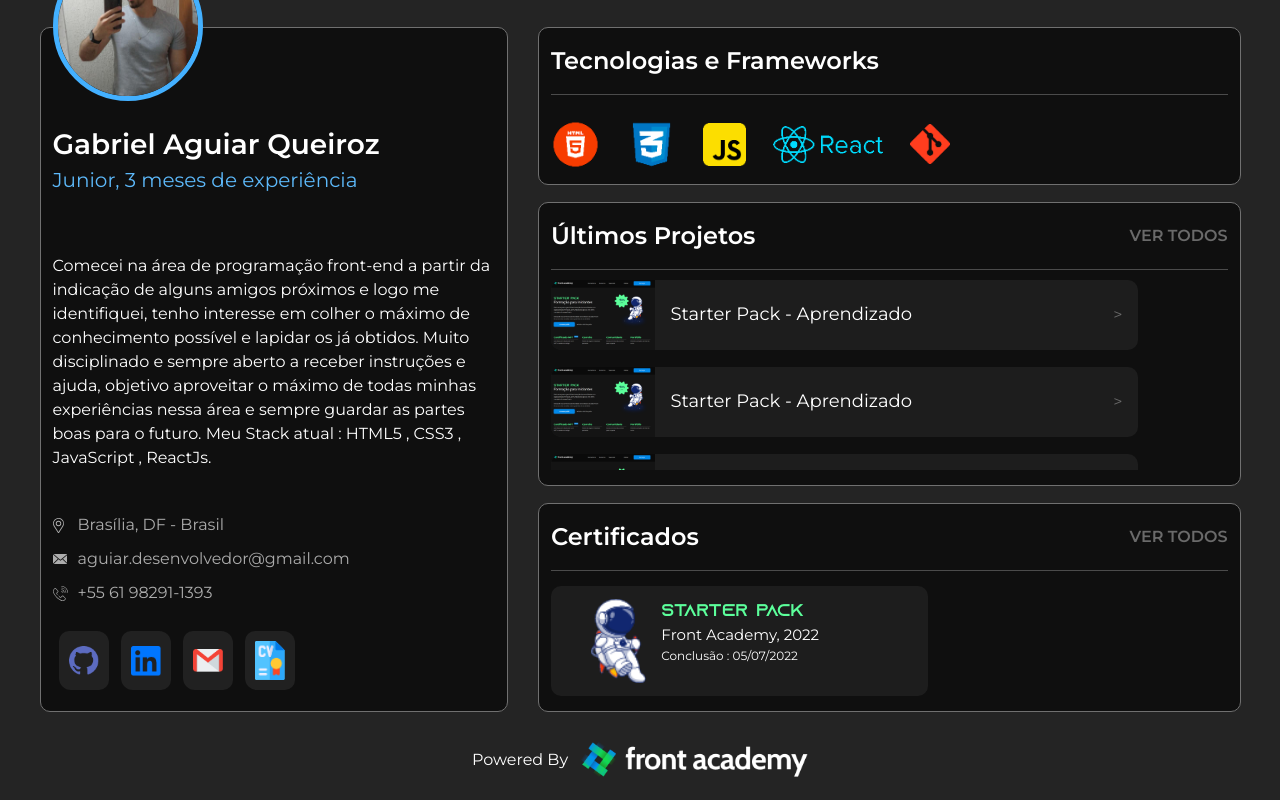
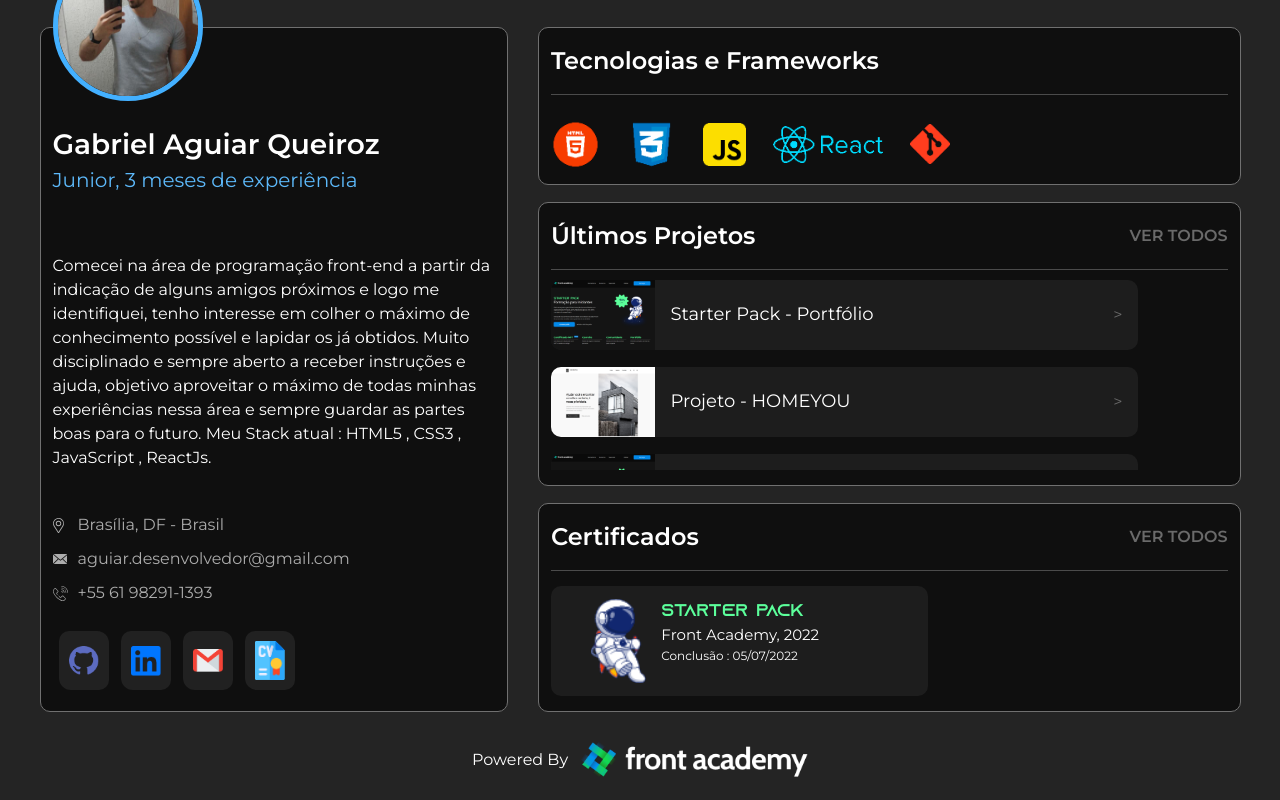
Before and after one commit to Bielzera28/StarterPack, a React (Create React App) app: page / in a window 1280 px wide. Built offline with nearby package versions, Linux system fonts and the light colour scheme; a web font is replaced by a local one.

Commit message:
Alteração e acréscimo de desafio 1 em ultimos projetos

```diff
--- a/package.json
+++ b/package.json
@@ -1,7 +1,7 @@
 {
   "name": "my-app",
   "version": "0.1.0",
-  "homepage": "https://Bielzera28.github.io/Portfolio/",
+  "homepage": "https://Bielzera28.github.io/StarterPack/",
   "private": true,
   "dependencies": {
     "@testing-library/jest-dom": "^5.16.4",
--- a/src/Components/SocialMedia/index.js
+++ b/src/Components/SocialMedia/index.js
@@ -19,7 +19,7 @@ function socialMedia() {
       <img alt="Gmail" src={Gmail}  />
     </a>
 
-    <a href="#" className="social-media-item" rel="noreferrer">
+    <a href="/" className="social-media-item" rel="noreferrer">
       <img alt="CV" src={CV}  />
     </a>
   </div>
--- a/src/Pages/Home/LastProjects/index.js
+++ b/src/Pages/Home/LastProjects/index.js
@@ -1,3 +1,4 @@
+import Desafio1 from "./assets/Desafio-1.png";
 import Card from "../../../Components/Card";
 import FrontAcademy from "./assets/Frontacademy.png";
 import Heading from "../../../Components/Heading";
@@ -23,13 +24,13 @@ function LastProjects() {
             <Project
               imageUrl={FrontAcademy}
               link="https://www.frontacademy.com.br/starter-pack/"
-              title="Starter Pack - Aprendizado"
+              title="Starter Pack - Portfólio"
             />
 
             <Project
-              imageUrl={FrontAcademy}
-              link="https://www.frontacademy.com.br/starter-pack/"
-              title="Starter Pack - Aprendizado"
+              imageUrl={Desafio1}
+              link="https://bielzera28.github.io/Desafio-1/"
+              title="Projeto - HOMEYOU"
             />
 
             <Project
```
Also changed, not shown: src/Pages/Home/LastProjects/assets/Desafio-1.png (added).
